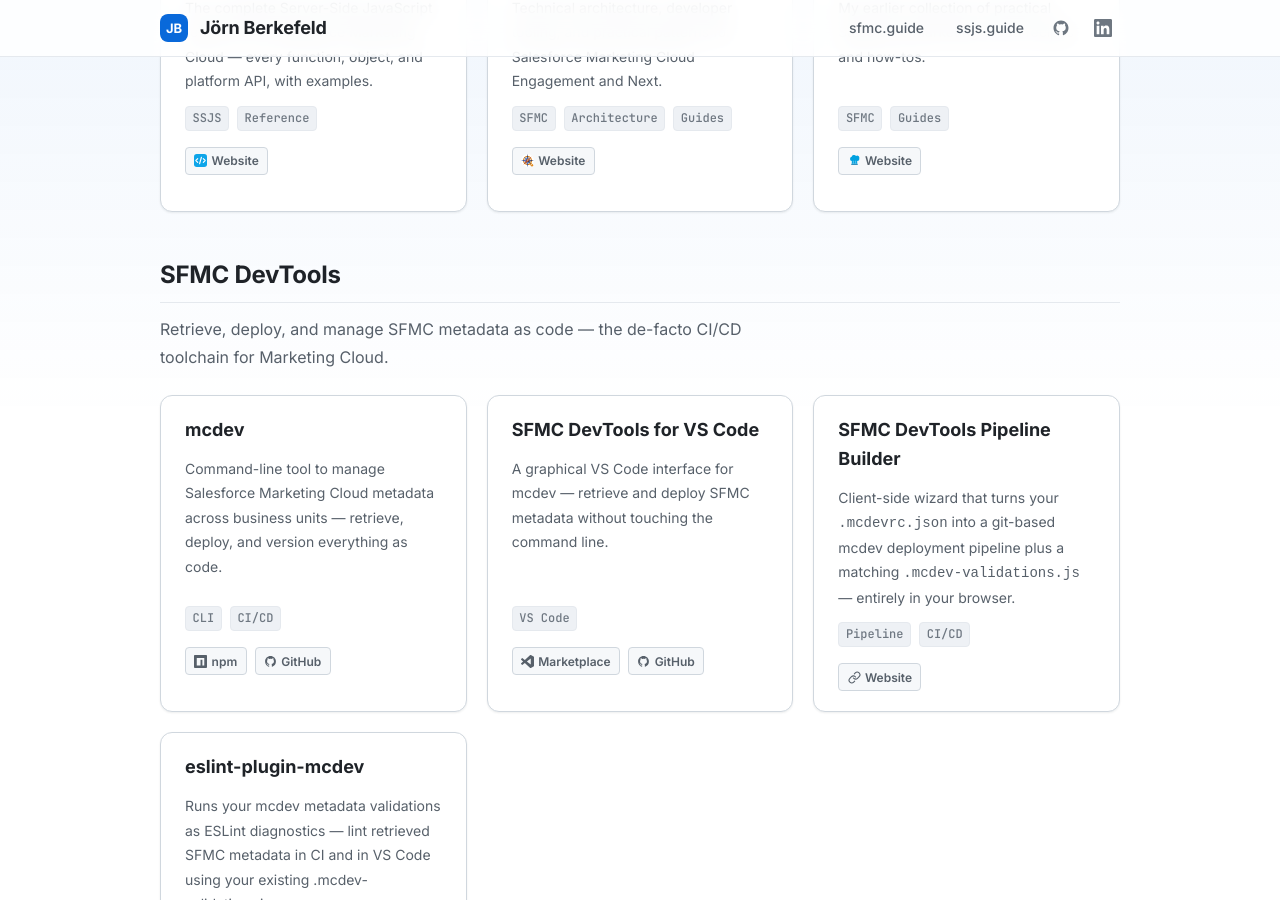
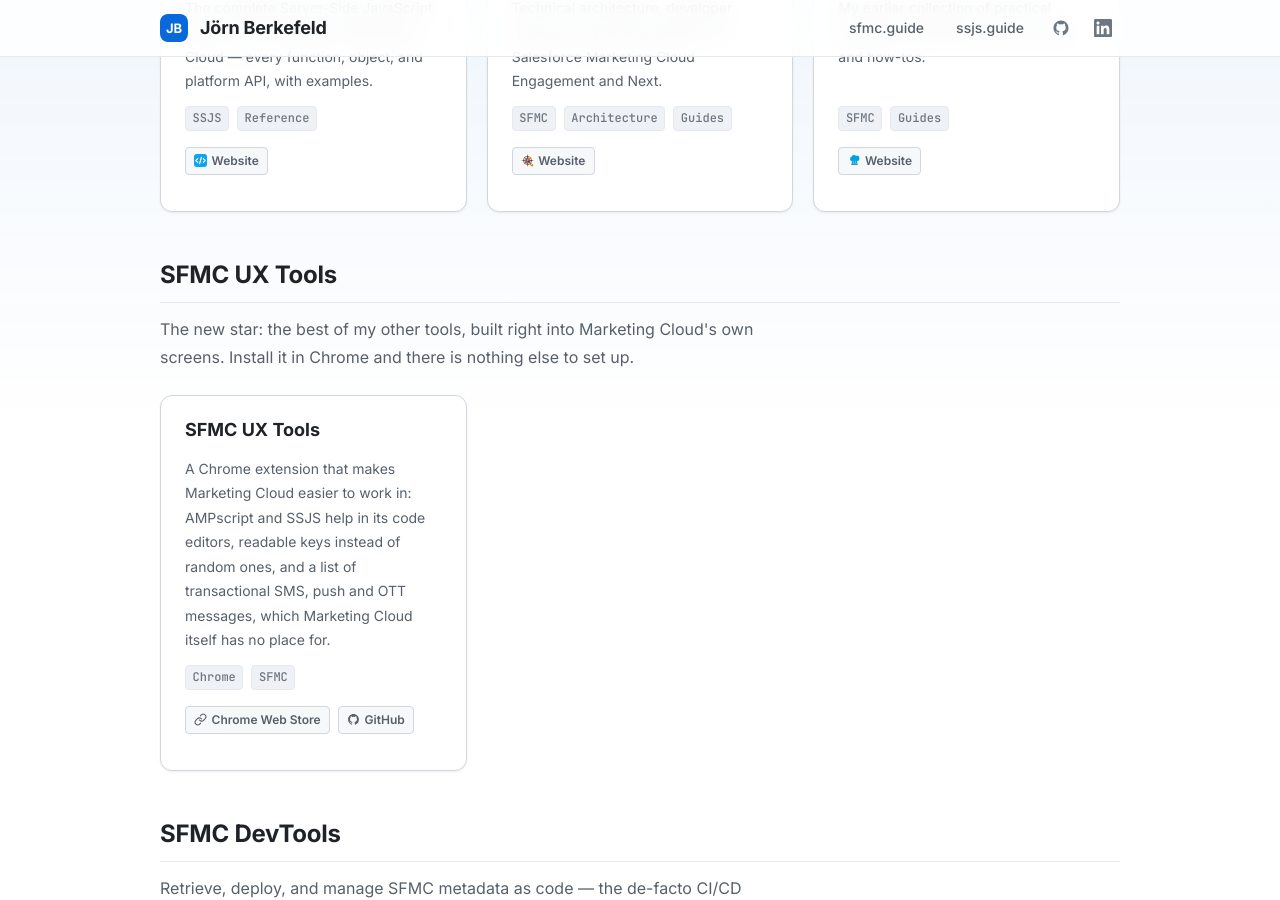
Before and after one commit to JoernBerkefeld/joernberkefeld.com, a Jekyll site: the page built from index.md, in a window 1280 px wide and 900 px high, scrolled down 799 px. Built offline with Jekyll 4.4.1, drawn with Linux system fonts in a browser that asks for light colours; comment, search, counter and statistics services are not loaded; some of the changed text lies outside the part shown.

Commit message:
Homepage: SFMC UX Tools as its own section below Websites

```diff
--- a/index.md
+++ b/index.md
@@ -60,6 +60,22 @@ description: "Jörn Berkefeld — Senior Salesforce Technical Architect and open
       <div class="project-tags"><span class="project-tag">SFMC</span><span class="project-tag">Guides</span></div>
       <div class="project-links">
         <a class="project-link" href="https://joernberkefeld.github.io/SFMC-Cookbook/" target="_blank" rel="noopener">{% include icons/chef-hat.svg %} Website</a>
+      </div>
+    </div>
+  </div>
+</section>
+
+<section class="section">
+  <h2 class="section-heading">SFMC UX Tools</h2>
+  <p class="section-intro">The new star: the best of my other tools, built right into Marketing Cloud's own screens. Install it in Chrome and there is nothing else to set up.</p>
+  <div class="project-grid">
+    <div class="project-card" data-gh="JoernBerkefeld/chrome-sfmc-ux-tools">
+      <div class="project-title">SFMC UX Tools</div>
+      <p class="project-desc">A Chrome extension that makes Marketing Cloud easier to work in: AMPscript and SSJS help in its code editors, readable keys instead of random ones, and a list of transactional SMS, push and OTT messages, which Marketing Cloud itself has no place for.</p>
+      <div class="project-tags"><span class="project-tag">Chrome</span><span class="project-tag">SFMC</span></div>
+      <div class="project-links">
+        <a class="project-link" href="https://chromewebstore.google.com/detail/icngdchkbniamebbmhebciohjimfmjej" target="_blank" rel="noopener">{% include icons/link.svg %} Chrome Web Store</a>
+        <a class="project-link" href="https://github.com/JoernBerkefeld/chrome-sfmc-ux-tools" target="_blank" rel="noopener">{% include icons/github.svg %} GitHub</a>
       </div>
     </div>
   </div>
@@ -177,6 +193,15 @@ description: "Jörn Berkefeld — Senior Salesforce Technical Architect and open
         <a class="project-link" href="https://github.com/JoernBerkefeld/sf-plugin-data" target="_blank" rel="noopener">{% include icons/github.svg %} GitHub</a>
       </div>
     </div>
+    <div class="project-card">
+      <div class="project-title">Data 360 DevTools</div>
+      <span class="project-badge">Pre-release</span>
+      <p class="project-desc">Retrieve, deploy, delete and publish Data 360 (Data Cloud) setup from VS Code, with a preview and a confirmation naming the org and data space before every change, plus a Data Spaces side panel.</p>
+      <div class="project-tags"><span class="project-tag">VS Code</span><span class="project-tag">Next</span><span class="project-tag">Data 360</span></div>
+      <div class="project-links">
+        <a class="project-link" href="https://github.com/JoernBerkefeld/vscode-data360" target="_blank" rel="noopener">{% include icons/github.svg %} GitHub</a>
+      </div>
+    </div>
   </div>
 </section>
 
@@ -286,15 +311,6 @@ description: "Jörn Berkefeld — Senior Salesforce Technical Architect and open
   <h2 class="section-heading">More Tools &amp; Extensions</h2>
   <div class="project-grid">
     <div class="project-card">
-      <div class="project-title">SFMC UX Tools</div>
-      <p class="project-desc">A Chrome extension that makes Marketing Cloud easier to work in: AMPscript and SSJS help in its code editors, readable keys instead of random ones, and a list of transactional SMS, push and OTT messages, which Marketing Cloud itself has no place for.</p>
-      <div class="project-tags"><span class="project-tag">Chrome</span><span class="project-tag">SFMC</span></div>
-      <div class="project-links">
-        <a class="project-link" href="https://chromewebstore.google.com/detail/icngdchkbniamebbmhebciohjimfmjej" target="_blank" rel="noopener">{% include icons/link.svg %} Chrome Web Store</a>
-        <a class="project-link" href="https://github.com/JoernBerkefeld/chrome-sfmc-ux-tools" target="_blank" rel="noopener">{% include icons/github.svg %} GitHub</a>
-      </div>
-    </div>
-    <div class="project-card">
       <div class="project-title">MSO Conditionals</div>
       <p class="project-desc">Hover translations and completion snippets for Outlook (MSO) conditional comments in HTML email.</p>
       <div class="project-tags"><span class="project-tag">VS Code</span><span class="project-tag">Email</span></div>
```
